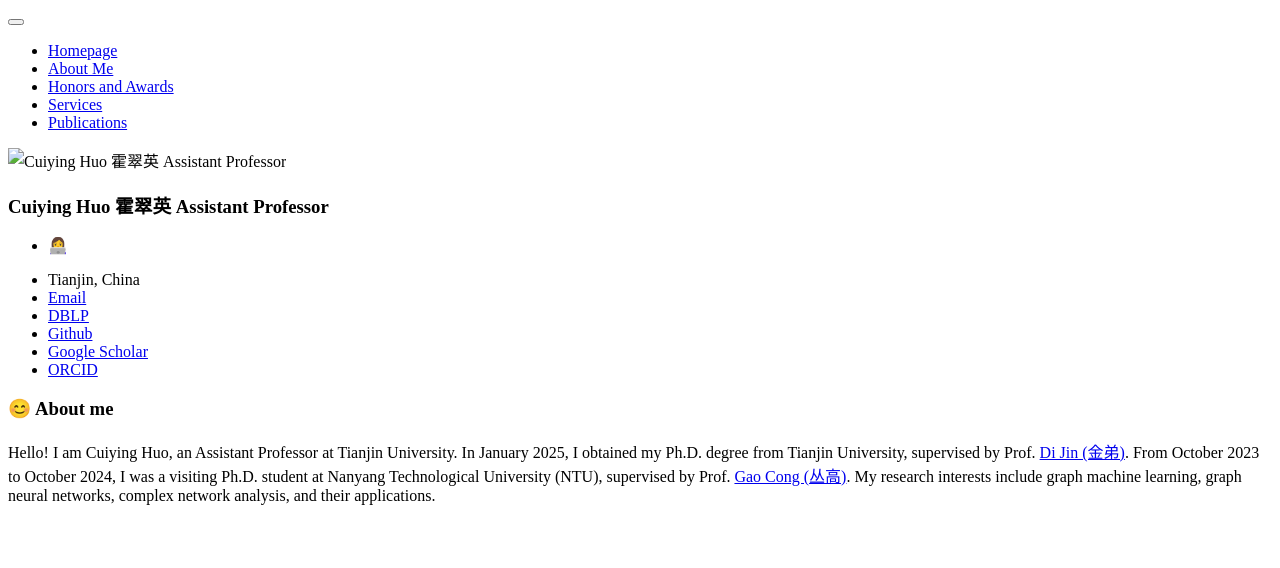
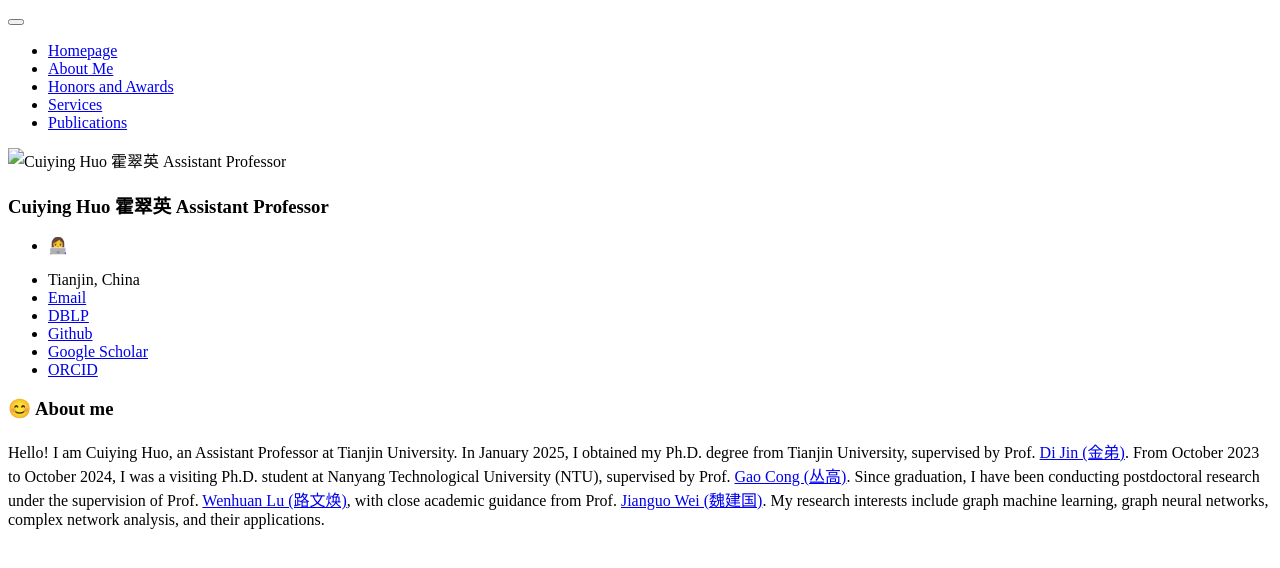
Before and after one commit to Cuiying-Huo/Cuiying-Huo.github.io, a Jekyll site: the page built from _pages/includes/intro.md, in a window 1280 px wide. Shown: the top 568 px of the page. Built offline with Jekyll 4.4.1, drawn with Linux system fonts in a browser that asks for light colours; our own code applies the rules of GitHub Pages for plain Markdown files.

Commit message:
Update intro.md

```diff
--- a/_pages/includes/intro.md
+++ b/_pages/includes/intro.md
@@ -1,3 +1,3 @@
 # 😊 About me
 Hello!
-I am Cuiying Huo, an Assistant Professor at Tianjin University. In January 2025, I obtained my Ph.D. degree from Tianjin University, supervised by Prof. [Di Jin (金弟)](https://cic.tju.edu.cn/faculty/jindi/index.htm). From October 2023 to October 2024, I was a visiting Ph.D. student at Nanyang Technological University (NTU), supervised by Prof. [Gao Cong (丛高)](https://personal.ntu.edu.sg/gaocong/). My research interests include graph machine learning, graph neural networks, complex network analysis, and their applications.
+I am Cuiying Huo, an Assistant Professor at Tianjin University. In January 2025, I obtained my Ph.D. degree from Tianjin University, supervised by Prof. [Di Jin (金弟)](https://cic.tju.edu.cn/faculty/jindi/index.htm). From October 2023 to October 2024, I was a visiting Ph.D. student at Nanyang Technological University (NTU), supervised by Prof. [Gao Cong (丛高)](https://personal.ntu.edu.sg/gaocong/). Since graduation, I have been conducting postdoctoral research under the supervision of Prof. [Wenhuan Lu (路文焕)](https://cic.tju.edu.cn/faculty/whlu/index.html), with close academic guidance from Prof. [Jianguo Wei (魏建国)](https://cic.tju.edu.cn/faculty/weijianguo/index.html). My research interests include graph machine learning, graph neural networks, complex network analysis, and their applications.
```
